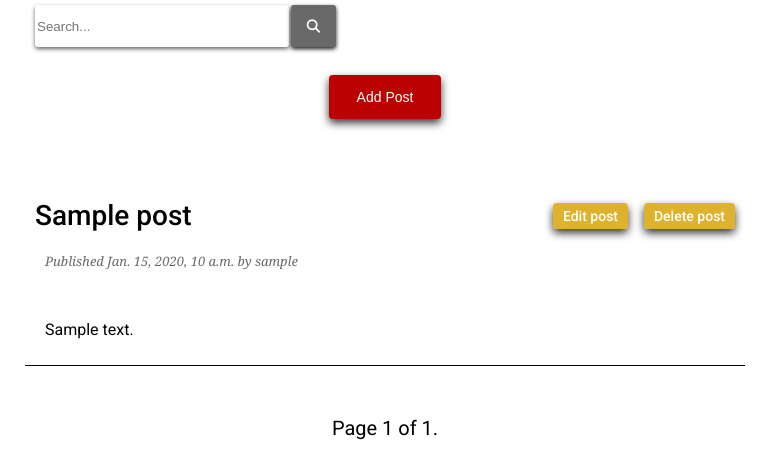
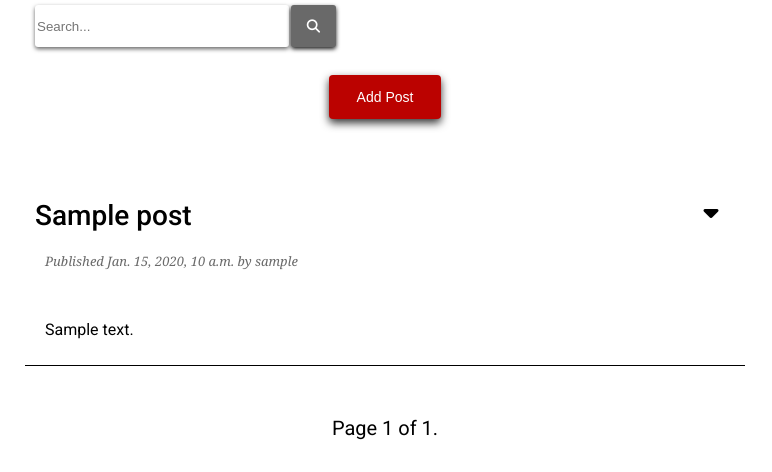
Before and after one commit to miftari1/WorkoutPlanner, a Django app: page /forum/ in a window 1280 px wide. Shown: the part 195-667 px from the top of the page, without its empty margins (255-1027 px from the left). Run offline with Django 5.2, Linux system fonts and the light colour scheme; a user stored in the database is signed in; tables that the repository leaves empty hold one stand-in row (values such as "Sample post"); some libraries are stand-ins or nearby versions.

Commit message:
Updated post's options menu display

```diff
--- a/templates/forum/post_list.html
+++ b/templates/forum/post_list.html
@@ -31,9 +31,12 @@
                                 {{ post.title }}
                             </a>
                             {% if user.id == post.author_id or user|has_perm:'forum.change_post' %}
-                                <div class="post-btn-container">
-                                    <a href="{% url 'forum:post_update' pk=post.pk %}" class="delete-post-btn">Edit post</a>
-                                    <a href="{% url 'forum:post_delete' pk=post.pk %}" class="delete-post-btn">Delete post</a>
+                                <div class="post-options-container">
+                                    <i id='post-options-icon' class="fa-solid fa-caret-down"></i>
+                                    <div class="options-content">
+                                        <button class="edit-post">Edit</button>
+                                        <button class="delete-post">Delete</button>
+                                    </div>
                                 </div>
                             {% endif %}
                         </h2>
--- a/workoutPlanner/common/static/css/forum.css
+++ b/workoutPlanner/common/static/css/forum.css
@@ -70,6 +70,58 @@
     color: dimgrey;
 }
 
+#post-options-icon {
+    height: 1em;
+    aspect-ratio: 2 / 1;
+    text-align: center;
+    border-radius: 0.2em;
+}
+
+.options-content button{
+    display: block;
+}
+
+.options-content {
+    display: none;
+    position: absolute;
+}
+
+.options-content button {
+    display: block;
+    font-size: 16px;
+    font-weight: 500;
+    width: 100%;
+    text-decoration: none;
+    color: dimgrey;
+    padding: 0.5em 1em;
+    border: none;
+}
+
+.options-content button:hover {
+    color: black;
+    border-bottom: 1px solid dimgrey;
+    border-radius: 1px;
+    cursor: pointer;
+}
+
+.options-content .delete-post:hover {
+    background-color: #bb0200;
+    color: #efefef;
+}
+
+.post-options-container:hover .options-content {
+    display: block;
+    background-color: #cccccc;
+    transition: transform 0.3s ease;
+    z-index: 1;
+    margin-top: 0.1em;
+}
+
+#post-options-icon:hover {
+    background-color: #cccccc;
+    cursor: pointer;
+}
+
 p.date {
     color: dimgrey;
     font-family: georgia, serif;
@@ -92,26 +144,7 @@ p.date {
     width: 100%;
 }
 
-.post-btn-container {
-    width: fit-content;
-}
 
-.post-container h2 .delete-post-btn {
-    color: white;
-    background-color: rgba(216,161,0,0.82);
-    font-size: 14px;
-    padding: 5px 10px;
-    text-align: center;
-    align-content: center;
-    border-radius: 4px;
-    box-shadow: 0 4px 8px 0 rgba(0, 0, 0, 0.8);
-    margin-left: 10px;
-}
-
-.post-container h2 .delete-post-btn:hover {
-    opacity: 0.9;
-    box-shadow: 0 4px 7px 0 rgba(0, 0, 0, 0.7);
-}
 
 .post-list-container h1 {
     font-weight:normal;
```
Also changed, not shown: other parts of workoutPlanner/common/static/css/forum.css (+0 -56 lines).
